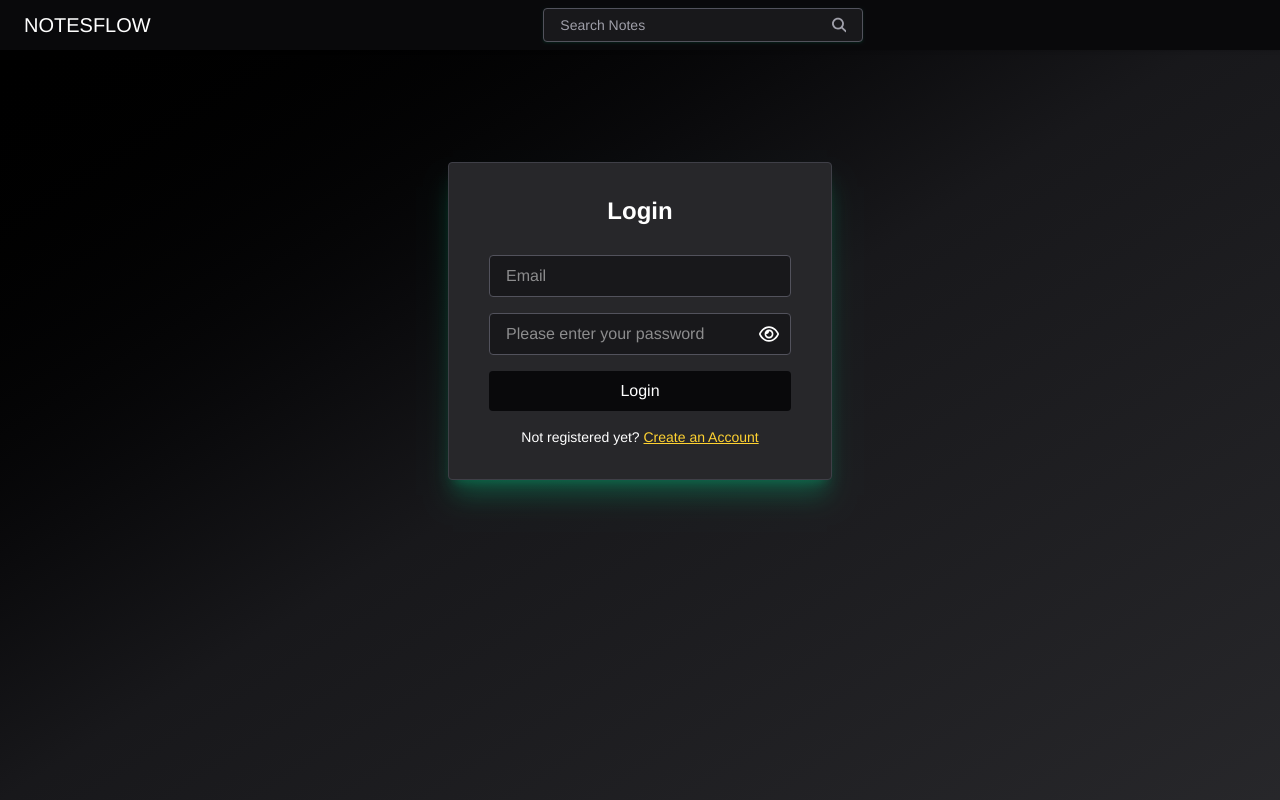
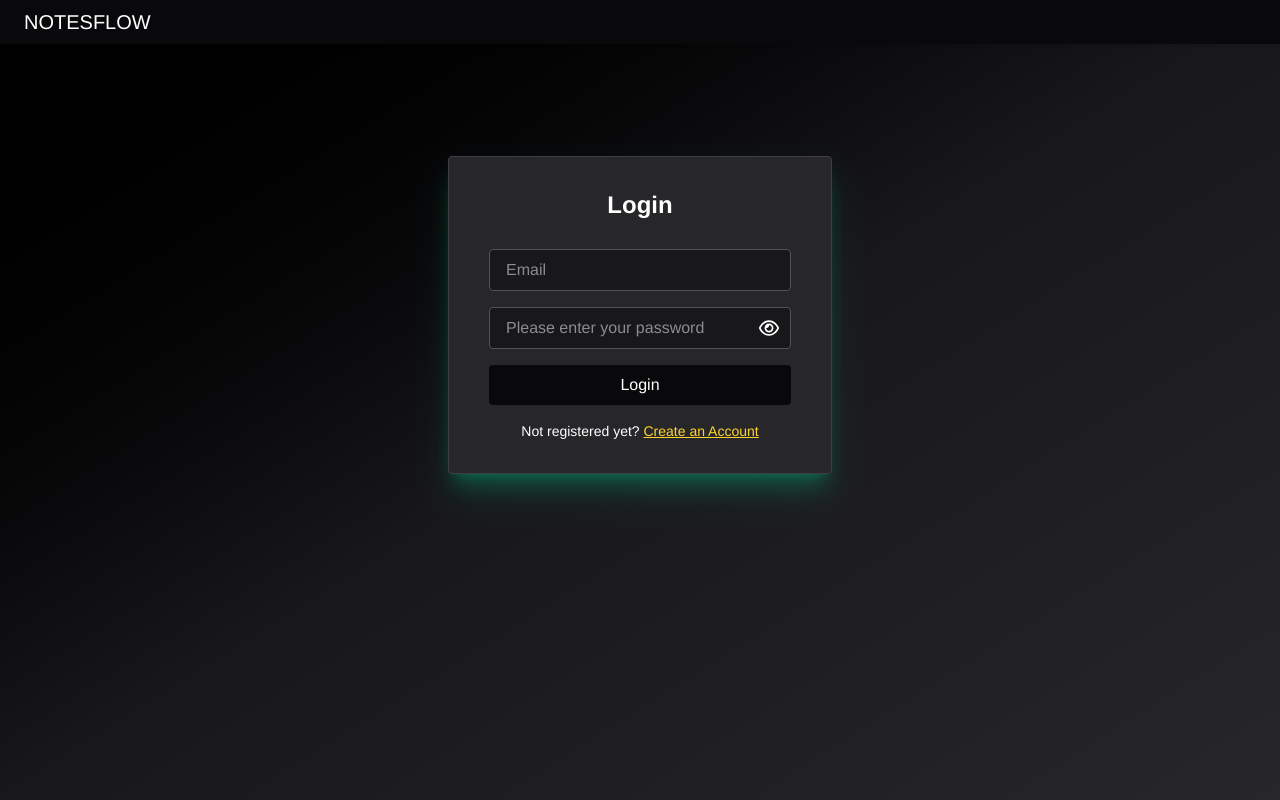
Before and after one commit to VRAJESH-31/notes-app, a React (Vite) app: page /login in a window 1280 px wide. Built offline with nearby package versions, Linux system fonts and the light colour scheme.

Commit message:
made it responsive

```diff
--- a/src/components/Navbar.jsx
+++ b/src/components/Navbar.jsx
@@ -3,7 +3,7 @@ import ProfileInfo from './ProfileInfo';
 import { useNavigate } from "react-router-dom";
 import SearchBar from './SearchBar';
 
-const Navbar = ({ userInfo, onSearchNote, handleClearSearch }) => {
+const Navbar = ({ userInfo, onSearchNote, handleClearSearch, onlyTitle = false }) => {
     const [searchQuery, setSearchQuery] = useState("");
     const navigate = useNavigate();
 
@@ -23,6 +23,13 @@ const Navbar = ({ userInfo, onSearchNote, handleClearSearch }) => {
         handleClearSearch()
     }
 
+    if (onlyTitle) {
+        return (
+            <div className='bg-zinc-950 px-4 sm:px-6 py-3 sm:py-2 drop-shadow text-white'>
+                <h2 className="text-xl font-medium w-full text-center sm:w-auto sm:text-left">NOTESFLOW</h2>
+            </div>
+        );
+    }
     return (
         <div className='bg-zinc-950 flex flex-col sm:flex-row items-start sm:items-center justify-between gap-2 sm:gap-0 px-4 sm:px-6 py-3 sm:py-2 drop-shadow text-white'>
             <h2 className="text-xl font-medium w-full text-center sm:w-auto sm:text-left">NOTESFLOW</h2>
--- a/src/pages/Login.jsx
+++ b/src/pages/Login.jsx
@@ -51,7 +51,8 @@ const Login = () => {
 
     return (
         <div className="min-h-screen bg-gradient-to-br from-black via-zinc-900 to-zinc-800 text-white">
-            <Navbar />
+            <Navbar onlyTitle={true} />
+
 
             <div className="flex items-center justify-center pt-28">
                 <div className="w-96 border border-zinc-700 rounded bg-zinc-800 px-10 py-8
--- a/src/pages/Signup.jsx
+++ b/src/pages/Signup.jsx
@@ -61,7 +61,8 @@ const Signup = () => {
 
     return (
         <div className="min-h-screen bg-gradient-to-br from-black via-zinc-900 to-zinc-800 text-white">
-            <Navbar />
+            <Navbar onlyTitle={true} />
+
 
             <div className="flex items-center justify-center pt-28">
                 <div className="w-96 border border-zinc-700 rounded bg-zinc-800 px-10 py-8
```
